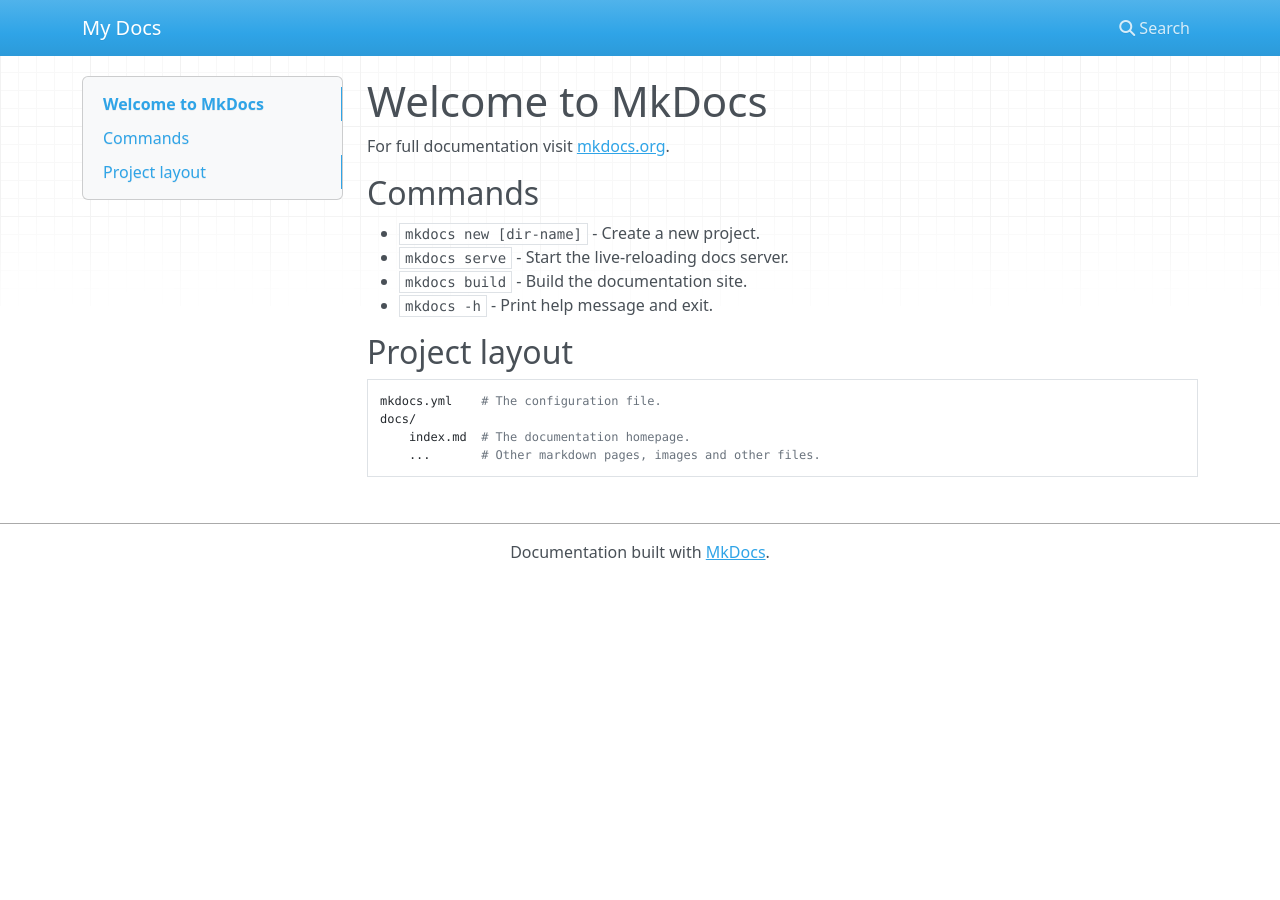
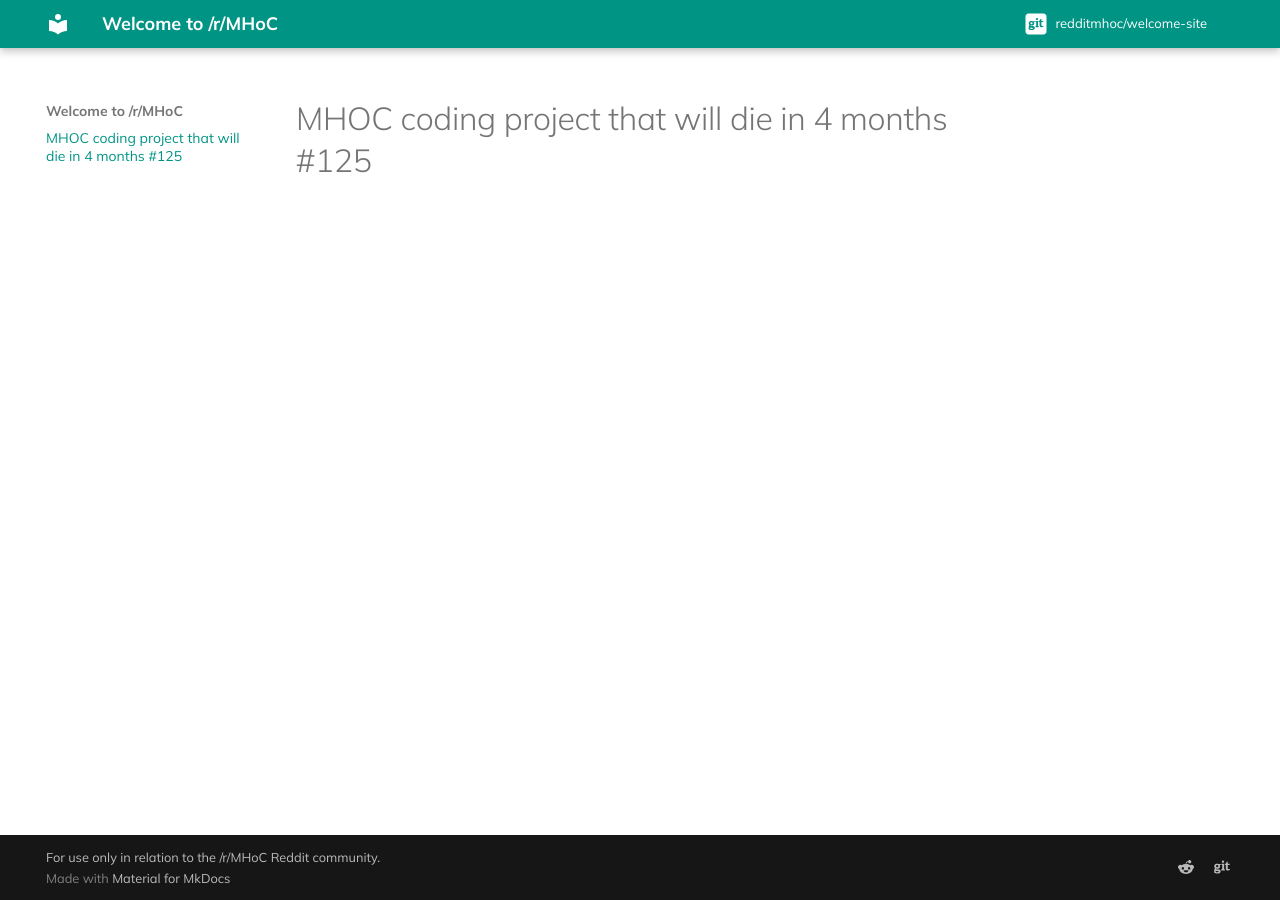
Before and after one commit to redditmhoc/welcome-site, an MkDocs documentation site: the page built from docs/index.md, in a window 1280 px wide. Built offline with MkDocs 1.6.1 and Material for MkDocs 9.7.7, drawn with Linux system fonts in a browser that asks for light colours; nearby versions of some CDN libraries; comment, search, counter and statistics services are not loaded.

Commit message:
Themeing

```diff
--- a/docs/index.md
+++ b/docs/index.md
@@ -1,17 +1 @@
-# Welcome to MkDocs
-
-For full documentation visit [mkdocs.org](https://www.mkdocs.org).
-
-## Commands
-
-* `mkdocs new [dir-name]` - Create a new project.
-* `mkdocs serve` - Start the live-reloading docs server.
-* `mkdocs build` - Build the documentation site.
-* `mkdocs -h` - Print help message and exit.
-
-## Project layout
-
-    mkdocs.yml    # The configuration file.
-    docs/
-        index.md  # The documentation homepage.
-        ...       # Other markdown pages, images and other files.
+# MHOC coding project that will die in 4 months #125
--- a/mkdocs.yml
+++ b/mkdocs.yml
@@ -1 +1,38 @@
-site_name: My Docs
+# Project Information
+site_name: Welcome to /r/MHoC
+site_url: https://redditmhoc.github.io/welcome-site
+copyright: For use only in relation to the /r/MHoC Reddit community.
+repo_url: https://github.com/redditmhoc/welcome-site
+repo_name: redditmhoc/welcome-site
+edit_uri: edit/main/docs
+
+# Configuration
+theme:
+  name: material
+  font:
+    text: Mulish
+  palette:
+    scheme: default
+    primary: teal
+    accent: teal
+  features:
+    # Temporarily deactivated to provide support for Discord browser + anchor links
+    - navigation.instant
+    - navigation.top
+    - navigation.tracking
+    - navigation.sections
+    - search.suggest
+    - search.highlight
+    - search.share
+  icon:
+    repo: fontawesome/brands/git-square
+
+extra:
+  social:
+    - icon: fontawesome/brands/reddit-alien
+      link: https://reddit.com/r/MHOC
+    - icon: fontawesome/brands/git
+      link: https://github.com/redditmhoc/welcome-site
+
+plugins:
+  - git-revision-date
```
